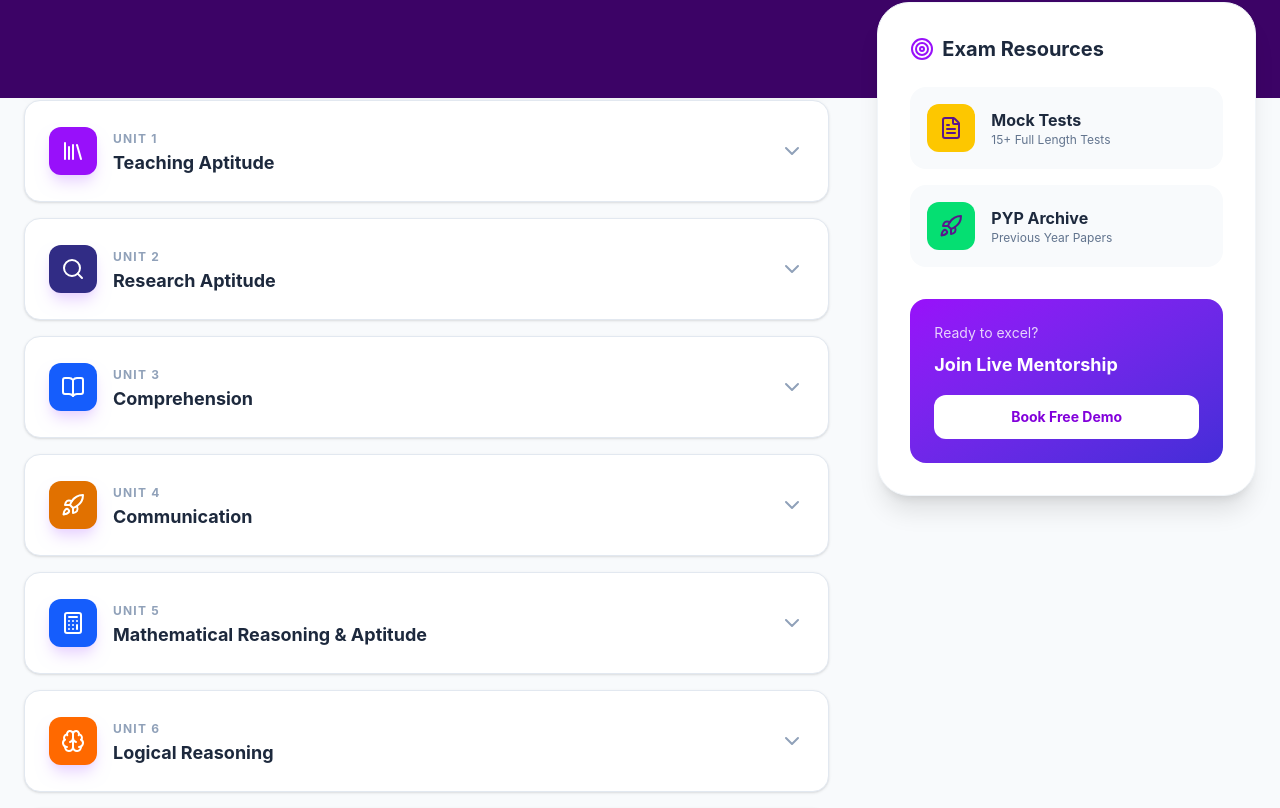
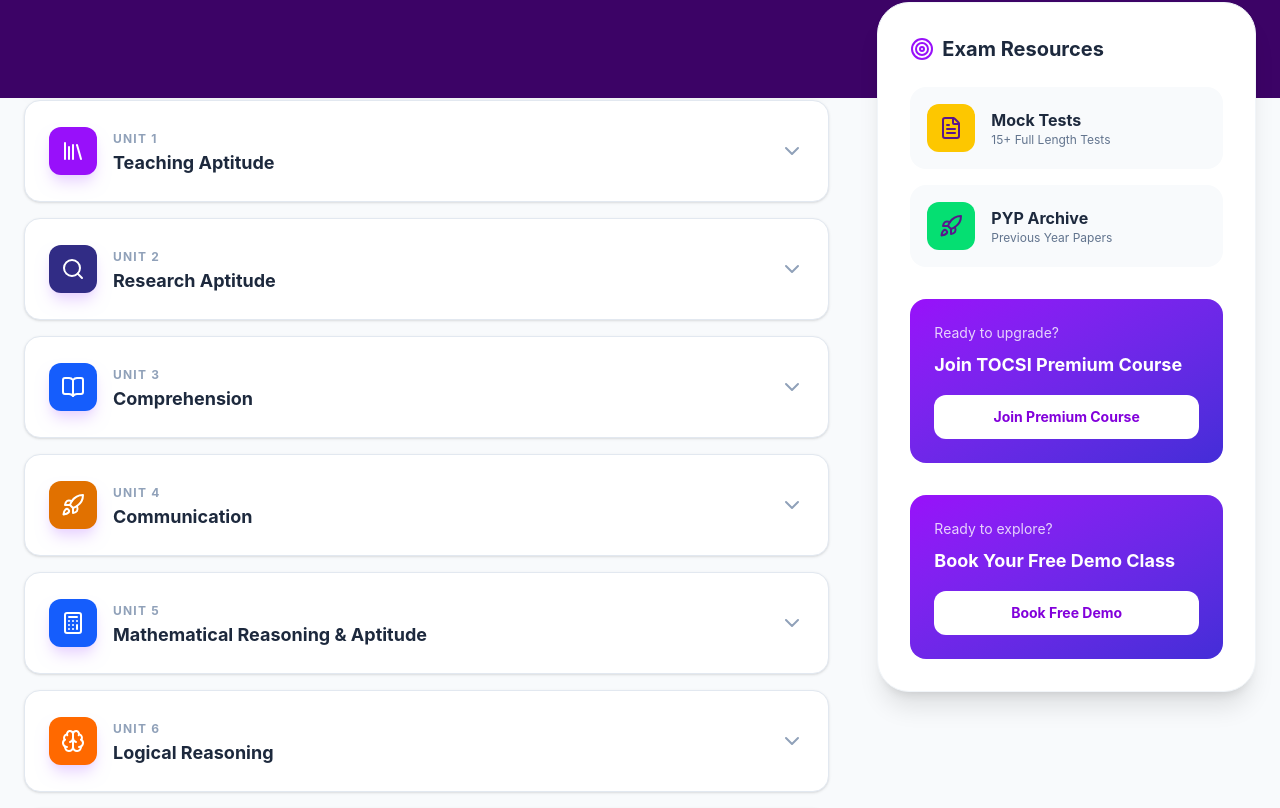
Before and after one commit to tocsi1/TOCSI, a React (Vite) app in the folder client/: page /ugc-net-paper-1 in a window 1280 px wide. Shown: the part 395-1203 px from the top of the page. Built offline with nearby package versions, Linux system fonts and the light colour scheme.

Commit message:
demo and premium courses link updated paper 1

```diff
--- a/client/src/components/UgcNetPaper1.jsx
+++ b/client/src/components/UgcNetPaper1.jsx
@@ -227,13 +227,42 @@ const UgcNetPaper1 = () => {
               </div>
             </div>
 
+
+
             <div className="mt-8 bg-gradient-to-br from-purple-600 to-indigo-700 p-6 rounded-2xl text-white">
-              <p className="text-sm opacity-80 mb-2">Ready to excel?</p>
-              <h5 className="text-lg font-bold mb-4">Join Live Mentorship</h5>
-              <button className="w-full bg-white text-purple-700 py-3 rounded-xl font-bold text-sm hover:bg-yellow-400 hover:text-purple-950 transition">
+              <p className="text-sm opacity-80 mb-2">Ready to upgrade?</p>
+              <h5 className="text-lg font-bold mb-4">Join TOCSI Premium Course</h5>
+
+              <a
+                href="https://forms.gle/tmYafWZk7paiBdCm6"
+                target="_blank"
+                rel="noopener noreferrer"
+                className="block w-full text-center bg-white text-purple-700 py-3 rounded-xl font-bold text-sm hover:bg-yellow-400 hover:text-purple-950 transition"
+              >
+                Join Premium Course
+              </a>
+            </div>
+
+
+            <div className="mt-8 bg-gradient-to-br from-purple-600 to-indigo-700 p-6 rounded-2xl text-white">
+              <p className="text-sm opacity-80 mb-2">Ready to explore?</p>
+              <h5 className="text-lg font-bold mb-4">Book Your Free Demo Class</h5>
+
+              <a
+                href="https://forms.gle/2DdzDdZgBBpU1KY9A"
+                target="_blank"
+                rel="noopener noreferrer"
+                className="block w-full text-center bg-white text-purple-700 py-3 rounded-xl font-bold text-sm hover:bg-yellow-400 hover:text-purple-950 transition"
+              >
                 Book Free Demo
-              </button>
+              </a>
             </div>
+
+
+
+
+
+
           </div>
         </div>
 
```
